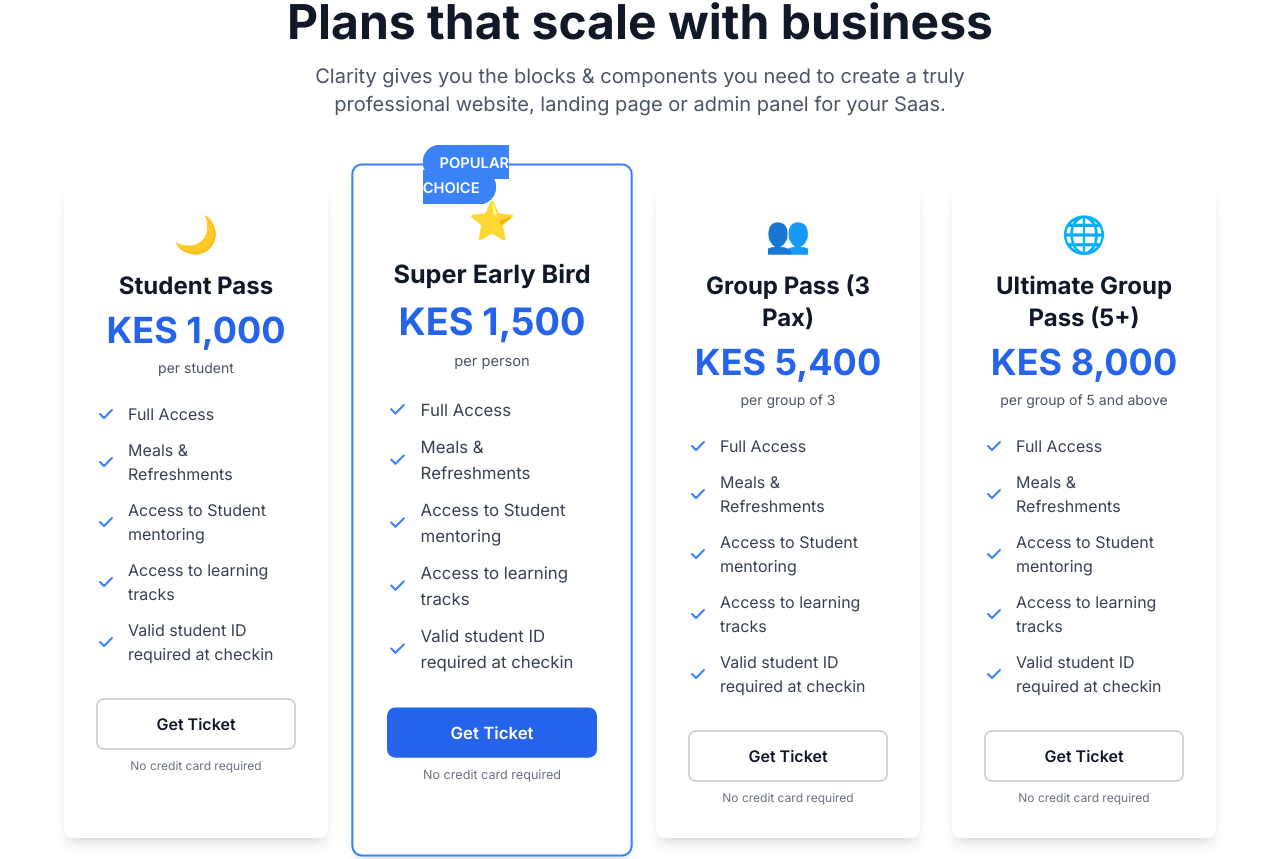
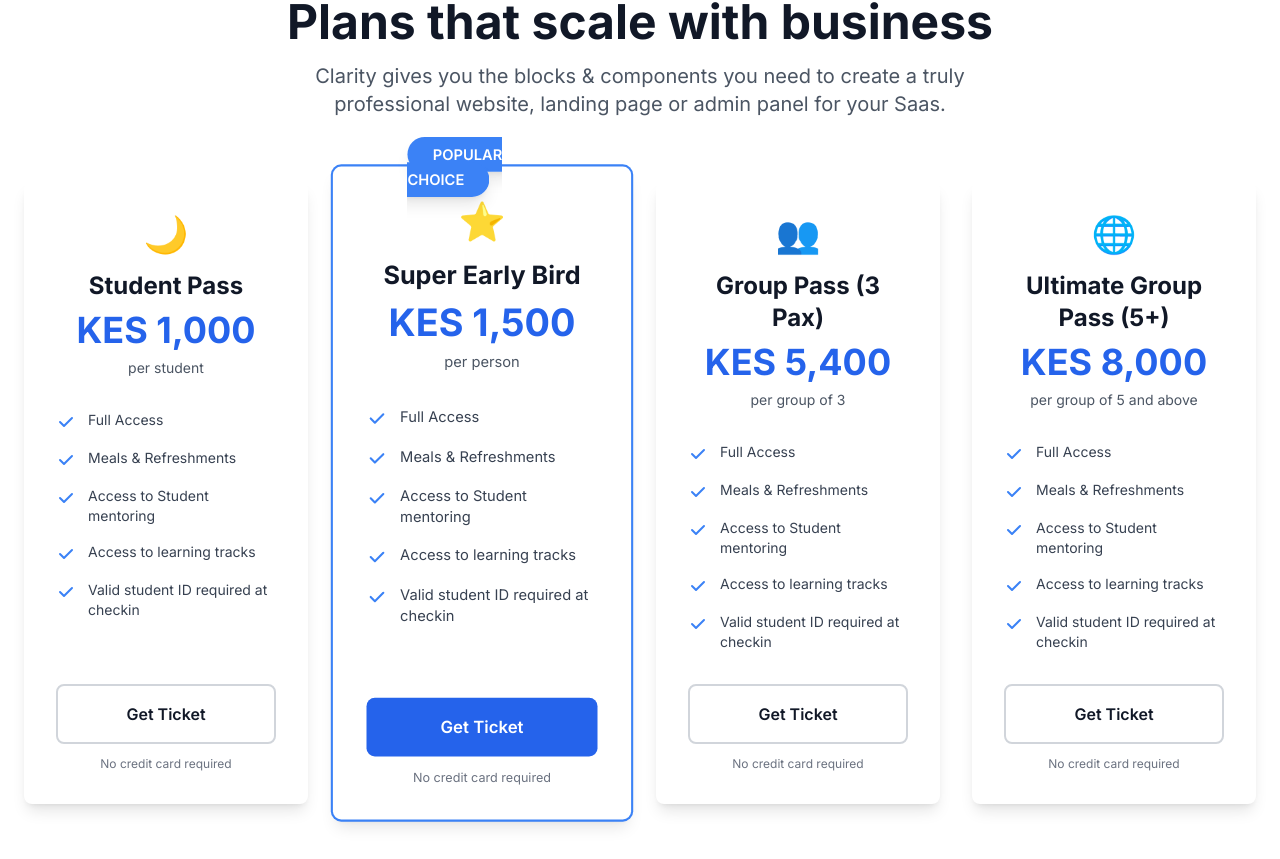
Before and after one commit to daino-sir/ADS-landing-25, a Next.js app: page / in a window 1280 px wide. Shown: the part 4730-5589 px from the top of the page. Built offline with nearby package versions, Linux system fonts and the light colour scheme.

Commit message:
clean up

```diff
--- a/components/Footer.tsx
+++ b/components/Footer.tsx
@@ -20,7 +20,7 @@ export default function Footer() {
                                     alt="Africa DevOps Summit Logo"
                                     width={32}
                                     height={32}
-                                    className="w-16 h-16"
+                                    className="w-32 h-32"
                                 />
                             </div>
                         </div>
--- a/components/Pricing.tsx
+++ b/components/Pricing.tsx
@@ -82,18 +82,18 @@ export default function Pricing() {
                 </div>
 
                 {/* Pricing Cards */}
-                <div className="grid grid-cols-1 md:grid-cols-2 lg:grid-cols-4 gap-8 max-w-6xl mx-auto">
+                <div className="grid grid-cols-1 md:grid-cols-2 lg:grid-cols-4 gap-8 max-w-7xl mx-auto">
                     {pricingTiers.map((tier, index) => (
-                        <div key={index} className={`bg-white rounded-lg shadow-lg p-8 relative ${tier.popular ? 'ring-2 ring-blue-500 scale-105' : ''}`}>
+                        <div key={index} className={`bg-white rounded-lg shadow-lg p-8 relative min-h-[600px] flex flex-col ${tier.popular ? 'ring-2 ring-blue-500 scale-105' : ''}`}>
                             {tier.popular && (
-                                <div className="absolute -top-4 left-1/2 transform -translate-x-1/2">
-                                    <span className="bg-blue-500 text-white px-4 py-2 rounded-full text-sm font-semibold">
+                                <div className="absolute -top-6 left-1/2 transform -translate-x-1/2 z-10">
+                                    <span className="bg-blue-500 text-white px-6 py-2 rounded-full text-sm font-semibold shadow-lg">
                                         POPULAR CHOICE
                                     </span>
                                 </div>
                             )}
 
-                            <div className="text-center mb-6">
+                            <div className="text-center mb-8">
                                 <div className="text-4xl mb-4">{tier.icon}</div>
                                 <h3 className="text-2xl font-bold text-gray-900 mb-2">
                                     {tier.name}
@@ -108,25 +108,25 @@ export default function Pricing() {
                                 </p>
                             </div>
 
-                            <ul className="space-y-3 mb-8">
+                            <ul className="space-y-4 mb-8 flex-grow">
                                 {tier.features.map((feature, featureIndex) => (
-                                    <li key={featureIndex} className="flex items-center text-gray-700">
-                                        <svg className="w-5 h-5 text-blue-500 mr-3 flex-shrink-0" fill="currentColor" viewBox="0 0 20 20">
+                                    <li key={featureIndex} className="flex items-start text-gray-700">
+                                        <svg className="w-5 h-5 text-blue-500 mr-3 flex-shrink-0 mt-0.5" fill="currentColor" viewBox="0 0 20 20">
                                             <path fillRule="evenodd" d="M16.707 5.293a1 1 0 010 1.414l-8 8a1 1 0 01-1.414 0l-4-4a1 1 0 011.414-1.414L8 12.586l7.293-7.293a1 1 0 011.414 0z" clipRule="evenodd" />
                                         </svg>
-                                        {feature}
+                                        <span className="text-sm">{feature}</span>
                                     </li>
                                 ))}
                             </ul>
 
-                            <div className="text-center">
-                                <button className={`w-full py-3 px-6 rounded-lg font-semibold transition-colors ${tier.buttonStyle === 'primary'
+                            <div className="text-center mt-auto">
+                                <button className={`w-full py-4 px-6 rounded-lg font-semibold transition-colors ${tier.buttonStyle === 'primary'
                                         ? 'bg-blue-600 hover:bg-blue-700 text-white'
                                         : 'bg-white hover:bg-gray-50 text-gray-900 border-2 border-gray-300'
                                     }`}>
                                     Get Ticket
                                 </button>
-                                <p className="text-gray-500 text-xs mt-2">
+                                <p className="text-gray-500 text-xs mt-3">
                                     No credit card required
                                 </p>
                             </div>
```
